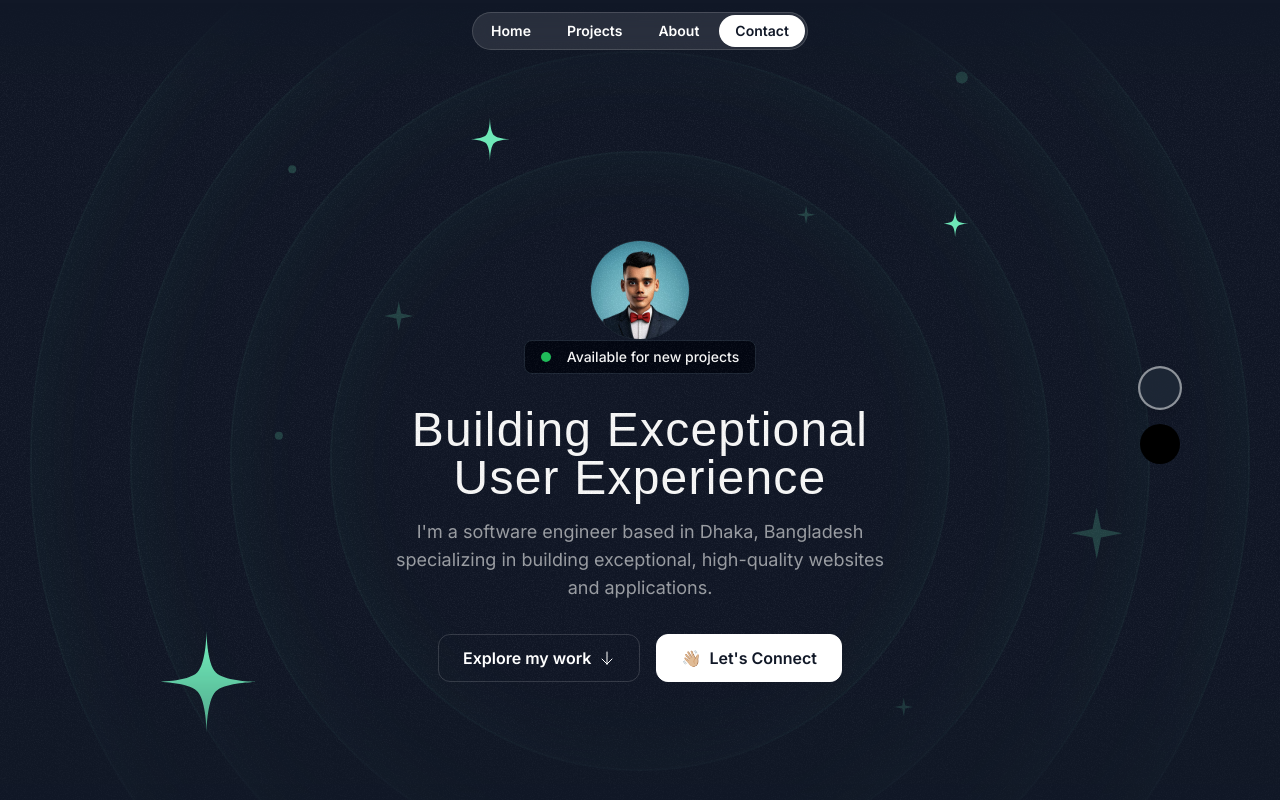
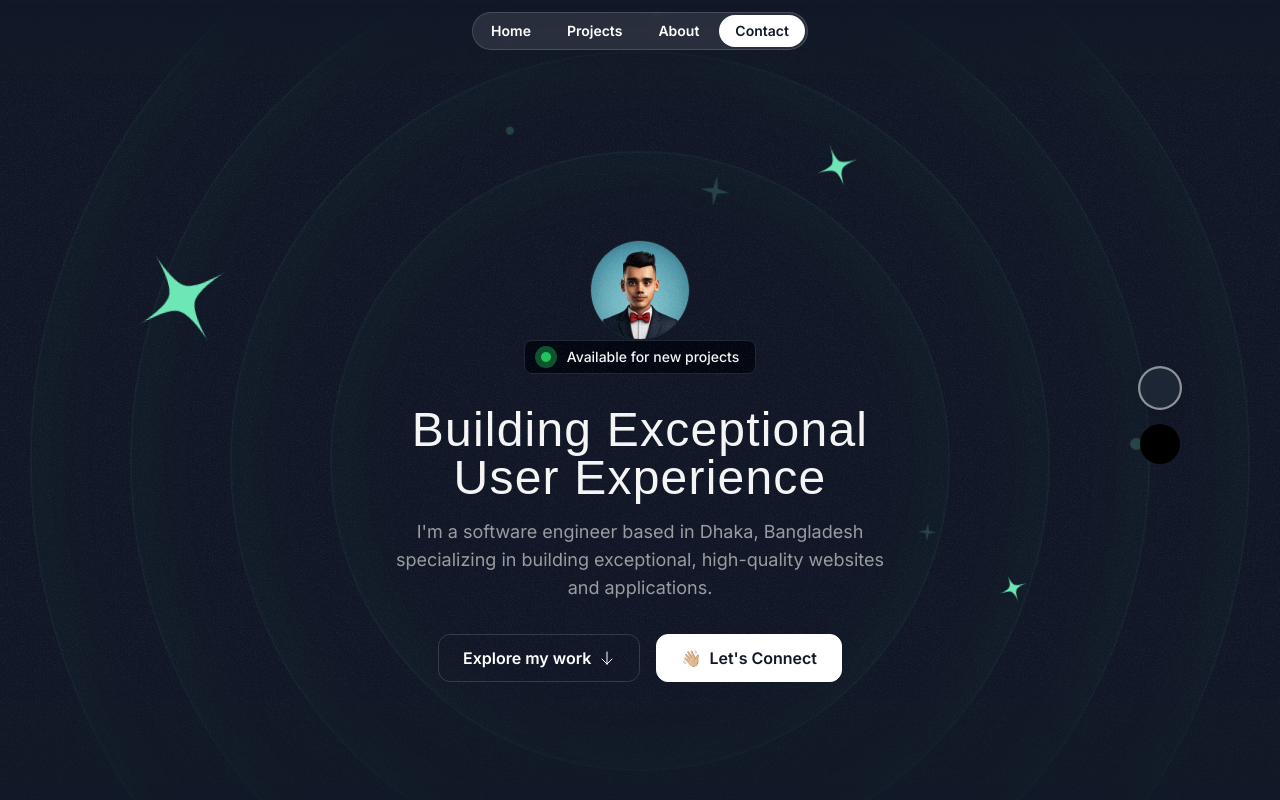
Before and after one commit to tanvir-rifat007/portfolio-v2, a Next.js app: page / in a window 1280 px wide. Shown: the top 800 px of the page. Built offline with nearby package versions, Linux system fonts and the light colour scheme; a web font is replaced by a local one.

Commit message:
Chore:animation done

```diff
--- a/src/app/globals.css
+++ b/src/app/globals.css
@@ -32,6 +32,16 @@ body * {
 }
 
 @layer base {
+  html {
+    scroll-behavior: smooth;
+  }
+
+  @media (prefers-reduced-motion: reduce) {
+    html {
+      scroll-behavior: auto;
+    }
+  }
+
   .nav-item {
     @apply px-4 py-1.5 rounded-full text-white/70 text-sm font-semibold hover:bg-white/10 hover:text-white transition-all duration-300;
   }
--- a/src/components/HeroOrbit.tsx
+++ b/src/components/HeroOrbit.tsx
@@ -1,15 +1,30 @@
 import React, { PropsWithChildren } from "react";
+import { twMerge } from "tailwind-merge";
 
 const HeroOrbit = ({
   children,
   size,
   rotation,
+  shouldOrbit = false,
+  shouldSpin = false,
+  spinDuration,
+  orbitDuration,
 }: PropsWithChildren<{
   size: number;
   rotation: number;
+  shouldOrbit?: boolean;
+  shouldSpin?: boolean;
+  spinDuration?: string;
+  orbitDuration?: string;
 }>) => {
   return (
     <div className="absolute top-1/2 left-1/2 -translate-x-1/2 -translate-y-1/2 ">
+      <div
+        className={twMerge(shouldOrbit && "animate-spin")}
+        style={{
+          animationDuration: orbitDuration,
+        }}
+      >
         <div
           className="flex items-start justify-start"
           style={{
@@ -19,12 +34,20 @@ const HeroOrbit = ({
           }}
         >
           <div
+            className={twMerge(shouldSpin && "animate-spin")}
+            style={{
+              animationDuration: spinDuration,
+            }}
+          >
+            <div
               className="inline-flex"
               style={{
-            transform: `rotate(${-rotation}deg)`,
+                transform: `rotate(${rotation * -1}deg)`,
               }}
             >
               {children}
+            </div>
+          </div>
         </div>
       </div>
     </div>
--- a/src/sections/Contact.tsx
+++ b/src/sections/Contact.tsx
@@ -2,7 +2,7 @@ import ArrowUpRightIcon from "@/assets/icons/arrow-up-right.svg";
 import grayImage from "@/assets/images/grain.jpg";
 export const ContactSection = () => {
   return (
-    <div className="py-16 pt-12 lg:py-24 lg:pt-20">
+    <div className="py-16 pt-12 lg:py-24 lg:pt-20" id="contact">
       <div className="container">
         <div
           className="bg-gradient-to-r from-emerald-300 to-sky-400 text-gray-900
--- a/src/sections/Header.tsx
+++ b/src/sections/Header.tsx
@@ -5,10 +5,10 @@ export const Header = () => {
     <div className="flex items-center justify-center fixed top-3 w-full z-10 ">
       <ThemeSwitcher />
       <nav className="flex gap-1 p-0.5 border border-white/15 rounded-full bg-white/10 backdrop-blur ">
-        <a href="#" className="nav-item text-text">
+        <a href="" className="nav-item text-text">
           Home
         </a>
-        <a href="#" className="nav-item text-text">
+        <a href="#projects" className="nav-item text-text">
           Projects
         </a>
 
@@ -17,7 +17,7 @@ export const Header = () => {
         </a>
 
         <a
-          href="#"
+          href="#contact"
           className="nav-item bg-white text-gray-900 hover:bg-white/70 hover:text-gray-900 "
         >
           Contact
--- a/src/sections/Hero.tsx
+++ b/src/sections/Hero.tsx
@@ -24,44 +24,93 @@ export const HeroSection = () => {
           <div className="size-[1020px] hero-ring"></div>
 
           <div className="size-[1220px] hero-ring"></div>
+          <HeroOrbit
+            size={430}
+            rotation={-14}
+            shouldOrbit
+            orbitDuration="30s"
+            shouldSpin
+            spinDuration="3s"
+          >
+            <SparkeIcon className="size-8 text-emerald-300/20 dark:text-[#dea]" />
+          </HeroOrbit>
 
-          <HeroOrbit size={800} rotation={-72}>
-            <StarIcon className="size-28 text-emerald-300 dark:text-[#dea]" />
+          <HeroOrbit
+            size={440}
+            rotation={79}
+            shouldOrbit
+            orbitDuration="32s"
+            shouldSpin
+            spinDuration="3s"
+          >
+            <SparkeIcon className="size-5 text-emerald-300/20 dark:text-[#dea]" />
           </HeroOrbit>
-          <HeroOrbit size={550} rotation={20}>
+
+          <HeroOrbit size={520} rotation={-41} shouldOrbit orbitDuration="34s">
+            <div className="size-2 rounded-full bg-emerald-300/20 dark:text-[#dea]"></div>
+          </HeroOrbit>
+
+          <HeroOrbit
+            size={530}
+            rotation={178}
+            shouldOrbit
+            orbitDuration="36s"
+            shouldSpin
+            spinDuration="3s"
+          >
+            <SparkeIcon className="size-5 text-emerald-300/20 dark:text-[#dea]" />
+          </HeroOrbit>
+
+          <HeroOrbit
+            size={550}
+            rotation={20}
+            shouldOrbit
+            orbitDuration="38s"
+            shouldSpin
+            spinDuration="6s"
+          >
             <StarIcon className="size-12 text-emerald-300 dark:text-[#dea]" />
           </HeroOrbit>
 
-          <HeroOrbit size={590} rotation={98}>
+          <HeroOrbit
+            size={590}
+            rotation={98}
+            shouldOrbit
+            orbitDuration="40s"
+            shouldSpin
+            spinDuration="6s"
+          >
             <StarIcon className="size-8 text-emerald-300 dark:text-[#dea]" />
           </HeroOrbit>
 
-          <HeroOrbit size={430} rotation={-14}>
-            <SparkeIcon className="size-8 text-emerald-300/20 dark:text-[#dea]" />
+          <HeroOrbit size={650} rotation={-5} shouldOrbit orbitDuration="42s">
+            <div className="size-2 rounded-full bg-emerald-300/20 dark:text-[#dea]"></div>
           </HeroOrbit>
 
-          <HeroOrbit size={440} rotation={79}>
-            <SparkeIcon className="size-5 text-emerald-300/20 dark:text-[#dea]" />
-          </HeroOrbit>
-
-          <HeroOrbit size={530} rotation={178}>
-            <SparkeIcon className="size-5 text-emerald-300/20 dark:text-[#dea]" />
-          </HeroOrbit>
-
-          <HeroOrbit size={710} rotation={144}>
+          <HeroOrbit
+            size={710}
+            rotation={144}
+            shouldOrbit
+            orbitDuration="44s"
+            shouldSpin
+            spinDuration="3s"
+          >
             <SparkeIcon className="size-14 text-emerald-300/20 dark:text-[#dea]" />
           </HeroOrbit>
 
-          <HeroOrbit size={720} rotation={85}>
+          <HeroOrbit size={720} rotation={85} shouldOrbit orbitDuration="46s">
             <div className="size-3 rounded-full bg-emerald-300/20 dark:text-[#dea]"></div>
           </HeroOrbit>
 
-          <HeroOrbit size={520} rotation={-41}>
-            <div className="size-2 rounded-full bg-emerald-300/20 dark:text-[#dea]"></div>
-          </HeroOrbit>
-
-          <HeroOrbit size={650} rotation={-5}>
-            <div className="size-2 rounded-full bg-emerald-300/20 dark:text-[#dea]"></div>
+          <HeroOrbit
+            size={800}
+            rotation={-72}
+            shouldOrbit
+            orbitDuration="48s"
+            shouldSpin
+            spinDuration="6s"
+          >
+            <StarIcon className="size-28 text-emerald-300 dark:text-[#dea]" />
           </HeroOrbit>
         </div>
 
@@ -82,7 +131,9 @@ export const HeroSection = () => {
               className="size-[100px] rounded-full border border-gray-800 bg-transparent"
             />
             <div className="bg-gray-950 border border-gray-800 px-4 py-1.5 inline-flex items-center gap-4 rounded-lg">
-              <div className="bg-green-500 size-2.5 rounded-full animate-pulse"></div>
+              <div className="bg-green-500 size-2.5 rounded-full relative">
+                <div className="bg-green-500 absolute inset-0 rounded-full animate-ping-large"></div>
+              </div>
               <div className="font-medium text-sm">
                 Available for new projects
               </div>
--- a/src/sections/Projects.tsx
+++ b/src/sections/Projects.tsx
@@ -48,7 +48,7 @@ const portfolioProjects = [
 
 export const ProjectsSection = () => {
   return (
-    <section className="pb-16 lg:py-24">
+    <section className="pb-16 lg:py-24" id="projects">
       <div className="container">
         <div className="flex justify-center">
           <p className="uppercase font-semibold tracking-widest bg-gradient-to-r from-emerald-300 to-sky-400 text-transparent bg-clip-text">
@@ -65,13 +65,16 @@ export const ProjectsSection = () => {
           see the projects in action.
         </p>
         <div className="flex flex-col gap-20 mt-10 md:mt-20">
-          {portfolioProjects.map((project) => {
+          {portfolioProjects.map((project, i) => {
             return (
               <div
                 key={project.title}
                 className="bg-gray-800 dark:bg-[#242424] rounded-3xl relative after:content-[''] after:absolute after:inset-0  z-0 after:z-10 overflow-hidden after:outline after:outline-2 after:-outline-offset-2 after:rounded-3xl after:outline-white/20 px-8 pt-8 after:pointer-events-none md:pt-12 md:px-10
-                 lg:pt-16 lg:px-20
+                 lg:pt-16 lg:px-20 sticky top-0
                 "
+                style={{
+                  top: `calc(64px + ${i * 40}px)`,
+                }}
               >
                 <div
                   className="inset-0 absolute -z-10 opacity-5"
--- a/src/sections/Tape.tsx
+++ b/src/sections/Tape.tsx
@@ -1,4 +1,5 @@
 import StarIcon from "@/assets/icons/star.svg";
+import { Fragment } from "react";
 
 // dark:from-[#0f2027] dark:to-[#203a43] dark:text-white
 const words = [
@@ -24,7 +25,9 @@ export const TapeSection = () => {
       "
       >
         <div className="flex  [mask-image:linear-gradient(to_right,transparent,black_10%,black_90%,transparent)]">
-          <div className="flex flex-none gap-4 py-3">
+          <div className="flex flex-none gap-4 py-3 animate-move-left [animation-duration:30s]">
+            {new Array(2).fill(0).map((_, i) => (
+              <Fragment key={i}>
                 {words.map((word) => {
                   return (
                     <div key={word} className="inline-flex gap-4 items-center">
@@ -39,6 +42,8 @@ export const TapeSection = () => {
                     </div>
                   );
                 })}
+              </Fragment>
+            ))}
           </div>
         </div>
       </div>
--- a/tailwind.config.ts
+++ b/tailwind.config.ts
@@ -24,6 +24,29 @@ const config: Config = {
       },
     },
     extend: {
+      animation: {
+        "ping-large": "ping-large 1s cubic-bezier(0, 0, 0.2, 1) infinite",
+        "move-left": "move-left 30s linear infinite",
+      },
+
+      keyframes: {
+        "ping-large": {
+          "75%, 100%": {
+            opacity: "0",
+            transform: "scale(3)",
+          },
+        },
+        "move-left":{
+          "0%": {
+            transform: "translateX(0%)",
+          },
+          "100%": {
+            transform: "translateX(-50%)",
+          },
+
+        }
+      },
+
       fontFamily: {
         sans: "var(--font-sans)",
         serif: "var(--font-serif)",
```
Lines whose indentation alone changed are shown as unchanged.
